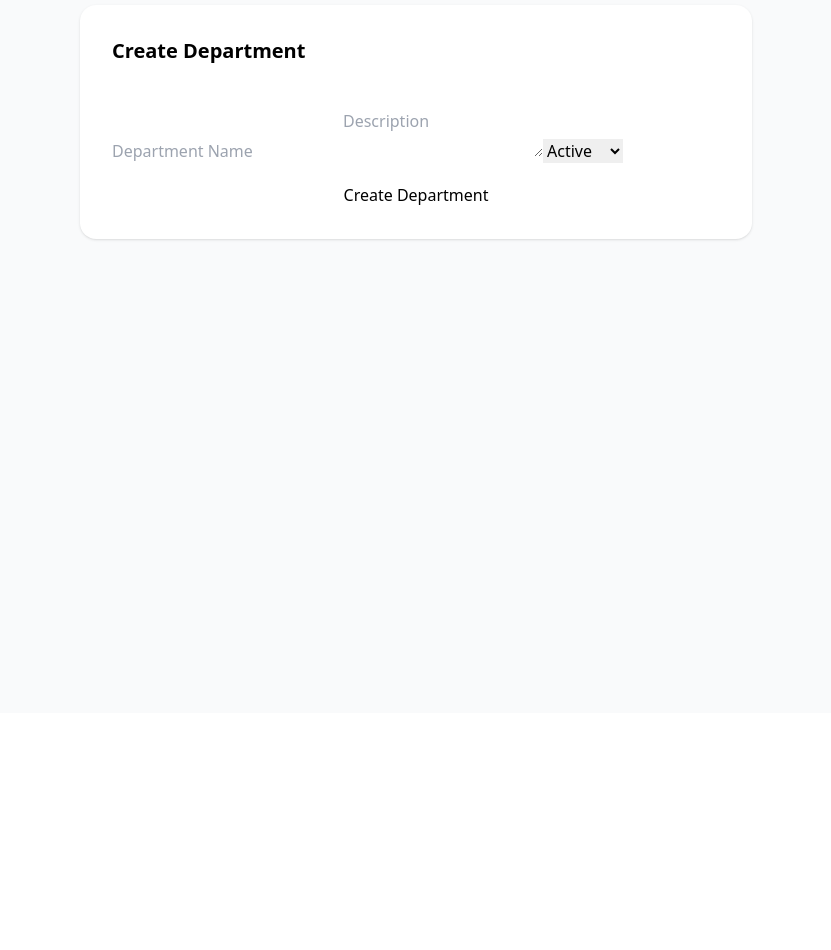
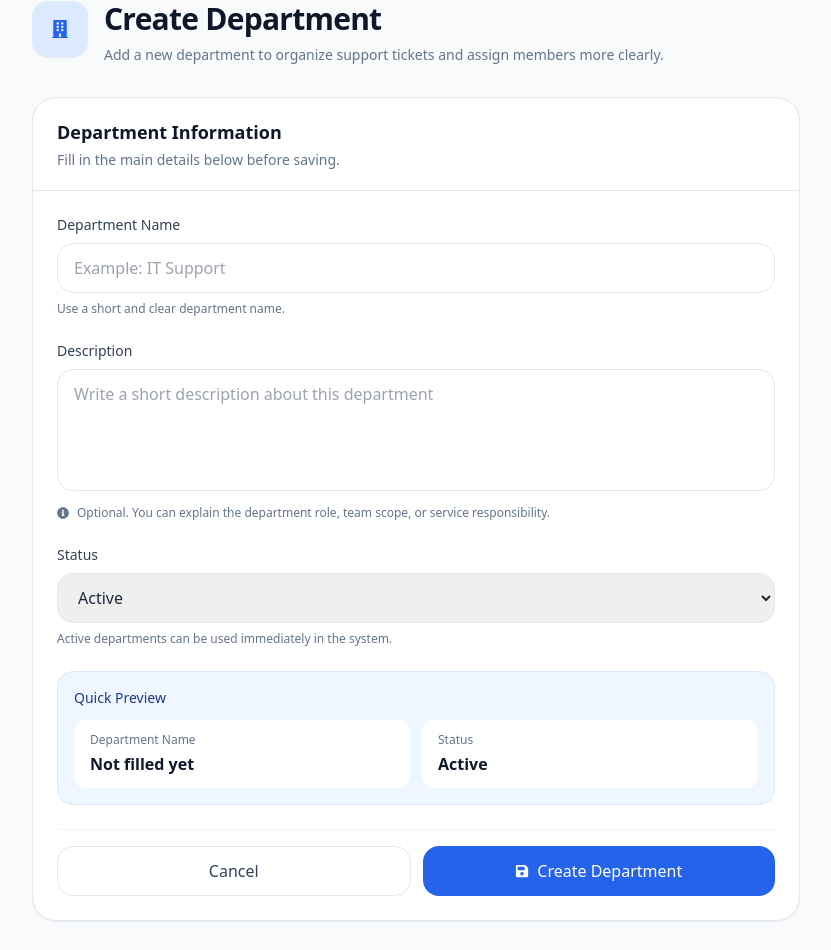
Before and after one commit to Dwidy99/service-desk, a React (Create React App) app in the folder frontend/: page /create-department in a window 1280 px wide. Shown: the part 176-1126 px from the top of the page, without its empty margins (224-1055 px from the left). Before the commit the page ends 889 px from the top, so only its background shows below. Built offline with nearby package versions, Linux system fonts and the light colour scheme; no server answers; sample sign-in values are in the browser's storage.

Commit message:
refactor(create-department): improve form UI, validation, and submission UX

```diff
--- a/frontend/src/pages/Department.jsx
+++ b/frontend/src/pages/Department.jsx
@@ -162,14 +162,6 @@ function Department() {
               Manage departments used for ticket routing and member assignment.
             </p>
           </div>
-
-          <Link
-            to='/create-department'
-            className='inline-flex items-center justify-center gap-2 rounded-2xl bg-blue-600 px-5 py-3 text-sm font-semibold text-white shadow-sm transition hover:bg-blue-700'
-          >
-            <FaPlus className='text-xs' />
-            Add Department
-          </Link>
         </div>
 
         <div className='mb-8 grid grid-cols-1 gap-4 sm:grid-cols-2 xl:grid-cols-3'>
--- a/frontend/src/pages/NewDepartment.jsx
+++ b/frontend/src/pages/NewDepartment.jsx
@@ -2,6 +2,7 @@ import { useState } from 'react'
 import { useDispatch, useSelector } from 'react-redux'
 import { Navigate, useNavigate } from 'react-router-dom'
 import { toast } from 'react-toastify'
+import { FaBuilding, FaInfoCircle, FaSave } from 'react-icons/fa'
 import { createDepartment } from '../features/departments/departmentSlice'
 import BackLink from '../components/BackLink'
 
@@ -9,13 +10,14 @@ function CreateDepartment() {
   const dispatch = useDispatch()
   const navigate = useNavigate()
 
+  const { user } = useSelector((state) => state.auth)
+
   const [formData, setFormData] = useState({
     name: '',
     description: '',
     status: 'active',
   })
-
-  const { user } = useSelector((state) => state.auth)
+  const [isSubmitting, setIsSubmitting] = useState(false)
 
   if (user?.role !== 'admin') {
     return <Navigate to='/' replace />
@@ -31,49 +33,171 @@ function CreateDepartment() {
   const onSubmit = (e) => {
     e.preventDefault()
 
-    if (!formData.name) {
-      toast.error('Name required')
+    if (!formData.name.trim()) {
+      toast.error('Department name is required')
       return
     }
 
-    dispatch(createDepartment(formData))
+    setIsSubmitting(true)
+
+    dispatch(
+      createDepartment({
+        name: formData.name.trim(),
+        description: formData.description.trim(),
+        status: formData.status,
+      })
+    )
       .unwrap()
       .then(() => {
-        toast.success('Department created')
+        toast.success('Department created successfully')
         navigate('/departments')
       })
       .catch(toast.error)
+      .finally(() => setIsSubmitting(false))
   }
 
   return (
-    <div className='min-h-screen bg-gray-50 py-10 px-4'>
-      <div className='max-w-2xl mx-auto'>
+    <div className='min-h-screen bg-slate-50 px-4 py-8 md:px-6'>
+      <div className='mx-auto max-w-3xl'>
+        <div className='mb-5'>
           <BackLink to='/departments' />
+        </div>
 
-        <div className='bg-white p-8 rounded-2xl shadow mt-4'>
-          <h2 className='text-xl font-semibold mb-6'>Create Department</h2>
+        <div className='mb-8'>
+          <div className='flex items-start gap-4'>
+            <div className='flex h-14 w-14 items-center justify-center rounded-2xl bg-blue-100 text-blue-600 shadow-sm'>
+              <FaBuilding className='text-lg' />
+            </div>
 
-          <form onSubmit={onSubmit} className='space-y-5'>
+            <div>
+              <h1 className='text-3xl font-bold tracking-tight text-slate-900'>
+                Create Department
+              </h1>
+              <p className='mt-2 max-w-2xl text-sm text-slate-500'>
+                Add a new department to organize support tickets and assign
+                members more clearly.
+              </p>
+            </div>
+          </div>
+        </div>
+
+        <div className='overflow-hidden rounded-3xl border border-slate-200 bg-white shadow-sm'>
+          <div className='border-b border-slate-200 px-6 py-5'>
+            <h2 className='text-lg font-semibold text-slate-900'>
+              Department Information
+            </h2>
+            <p className='mt-1 text-sm text-slate-500'>
+              Fill in the main details below before saving.
+            </p>
+          </div>
+
+          <form onSubmit={onSubmit} className='space-y-6 px-6 py-6'>
+            <div>
+              <label
+                htmlFor='name'
+                className='mb-2 block text-sm font-medium text-slate-700'
+              >
+                Department Name
+              </label>
               <input
+                id='name'
                 name='name'
-              placeholder='Department Name'
+                type='text'
+                value={formData.name}
                 onChange={onChange}
-              className='input'
+                placeholder='Example: IT Support'
+                className='w-full rounded-2xl border border-slate-200 px-4 py-3 text-slate-800 outline-none transition focus:border-blue-500 focus:ring-2 focus:ring-blue-500/20'
               />
+              <p className='mt-2 text-xs text-slate-500'>
+                Use a short and clear department name.
+              </p>
+            </div>
 
+            <div>
+              <label
+                htmlFor='description'
+                className='mb-2 block text-sm font-medium text-slate-700'
+              >
+                Description
+              </label>
               <textarea
+                id='description'
                 name='description'
-              placeholder='Description'
+                rows='4'
+                value={formData.description}
                 onChange={onChange}
-              className='input'
+                placeholder='Write a short description about this department'
+                className='w-full resize-none rounded-2xl border border-slate-200 px-4 py-3 text-slate-800 outline-none transition focus:border-blue-500 focus:ring-2 focus:ring-blue-500/20'
               />
+              <div className='mt-2 flex items-start gap-2 text-xs text-slate-500'>
+                <FaInfoCircle className='mt-0.5 shrink-0' />
+                <p>
+                  Optional. You can explain the department role, team scope, or
+                  service responsibility.
+                </p>
+              </div>
+            </div>
 
-            <select name='status' onChange={onChange} className='input'>
+            <div>
+              <label
+                htmlFor='status'
+                className='mb-2 block text-sm font-medium text-slate-700'
+              >
+                Status
+              </label>
+              <select
+                id='status'
+                name='status'
+                value={formData.status}
+                onChange={onChange}
+                className='w-full rounded-2xl border border-slate-200 px-4 py-3 text-slate-800 outline-none transition focus:border-blue-500 focus:ring-2 focus:ring-blue-500/20'
+              >
                 <option value='active'>Active</option>
                 <option value='inactive'>Inactive</option>
               </select>
+              <p className='mt-2 text-xs text-slate-500'>
+                Active departments can be used immediately in the system.
+              </p>
+            </div>
 
-            <button className='btn-primary w-full'>Create Department</button>
+            <div className='rounded-2xl border border-blue-100 bg-blue-50 px-4 py-4'>
+              <p className='text-sm font-medium text-blue-900'>Quick Preview</p>
+              <div className='mt-3 grid gap-3 sm:grid-cols-2'>
+                <div className='rounded-xl bg-white px-4 py-3'>
+                  <p className='text-xs text-slate-500'>Department Name</p>
+                  <p className='mt-1 font-semibold text-slate-900'>
+                    {formData.name.trim() || 'Not filled yet'}
+                  </p>
+                </div>
+
+                <div className='rounded-xl bg-white px-4 py-3'>
+                  <p className='text-xs text-slate-500'>Status</p>
+                  <p className='mt-1 font-semibold capitalize text-slate-900'>
+                    {formData.status}
+                  </p>
+                </div>
+              </div>
+            </div>
+
+            <div className='flex flex-col-reverse gap-3 border-t border-slate-100 pt-4 sm:flex-row'>
+              <button
+                type='button'
+                onClick={() => navigate('/departments')}
+                disabled={isSubmitting}
+                className='w-full rounded-2xl border border-slate-200 py-3 font-medium text-slate-700 transition hover:bg-slate-50 disabled:cursor-not-allowed disabled:opacity-50'
+              >
+                Cancel
+              </button>
+
+              <button
+                type='submit'
+                disabled={isSubmitting}
+                className='inline-flex w-full items-center justify-center gap-2 rounded-2xl bg-blue-600 py-3 font-medium text-white transition hover:bg-blue-700 disabled:cursor-not-allowed disabled:opacity-50'
+              >
+                <FaSave className='text-sm' />
+                {isSubmitting ? 'Creating...' : 'Create Department'}
+              </button>
+            </div>
           </form>
         </div>
       </div>
```
Lines whose indentation alone changed are shown as unchanged.
